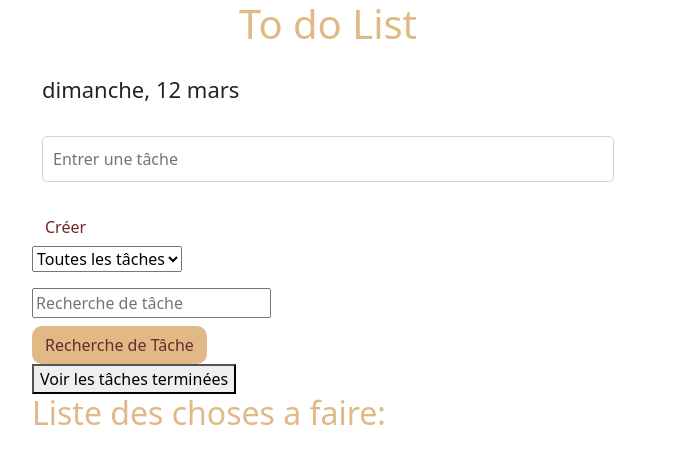
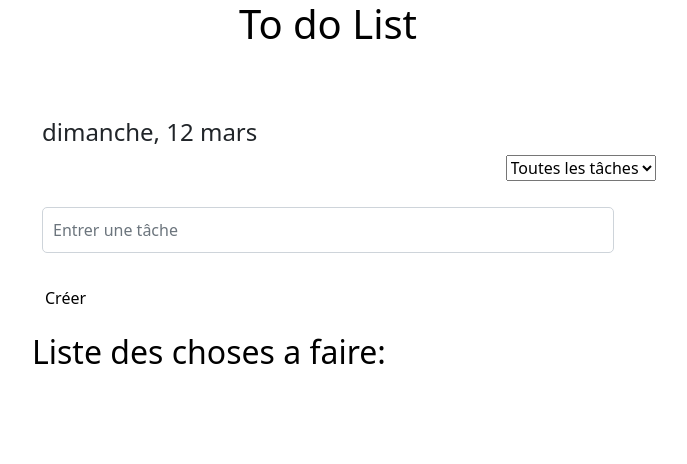
Before and after one commit to josuekisa/tp_js_cornillon, a React (Create React App) app: page / in a window 1280 px wide. Shown: the top 464 px of the page, without its empty margins (312-999 px from the left). Built offline with nearby package versions, Linux system fonts and the light colour scheme.

Commit message:
to do list quasiment finis

```diff
--- a/package.json
+++ b/package.json
@@ -10,11 +10,11 @@
     "bootstrap": "^5.2.3",
     "localStorage": "^1.0.4",
     "papercss": "^1.9.1",
-    "primereact": "^9.2.3",
     "react": "^18.2.0",
     "react-dom": "^18.2.0",
     "react-icons": "^4.8.0",
     "react-scripts": "5.0.1",
+    "react-select": "^5.7.2",
     "web-vitals": "^2.1.0"
   },
   "scripts": {
--- a/src/App.js
+++ b/src/App.js
@@ -1,5 +1,4 @@
 import '../node_modules/bootstrap/dist/css/bootstrap.min.css'
-//import '../node_modules/papercss/dist/paper.min.css'
 import '../node_modules/animate.css/animate.min.css'
 
 
@@ -11,6 +10,8 @@ function App() {
   return (
     <div className="App">
      <h1 className="text-center">To do List</h1>
+
+
      <Form/>
     </div>
 
--- a/src/Form.js
+++ b/src/Form.js
@@ -5,8 +5,10 @@ import { IoIosCheckmarkCircle } from 'react-icons/io';
 import { FiCircle } from 'react-icons/fi';
 import { FaEdit} from 'react-icons/fa';
 import { RiDeleteBin5Line} from 'react-icons/ri';
+import {BiUndo } from 'react-icons/bi';
+import "../node_modules/bootstrap/dist/css/bootstrap.min.css";
 
-//import { SelectButton } from 'primereact/selectbutton';
+
 
 
 
@@ -17,28 +19,22 @@ const Form = () => {
   const [currentTask, setCurrentTask] = useState('');
   const [editingIndex, setEditingIndex] = useState(null);
   const [filterStatus, setFilterStatus] = useState('all');
-  const [searchItem, setSearchItem] = useState('');
-  const [showCompleted, setShowCompleted] = useState(false);
 
 
-
-  const handleUpdateFilter= (event)=>{
+    const handleUpdateFilter= (event)=>{
     console.log('updating')
     setFilterStatus(event.target.value)
 
   };
 
 
-  const handleShowCompleted = () => {
-    setShowCompleted(!showCompleted);
-  };
 
 
 
   const filterTasks = (tasks, filterStatus) => {
     switch (filterStatus) {
       case 'completed':
-        return showCompleted ? tasks.filter(task => task.completed) : [];
+        return  tasks.filter(task => task.completed) ;
       case 'incomplete':
         return tasks.filter(task => !task.completed);
       default:
@@ -57,7 +53,7 @@ const filteredTasks = filterTasks(todos, filterStatus);
     event.preventDefault();
 
     if (editingIndex === null ) {
-      // Add new task
+      // ajout d'une tâche
       let uniqueId =new Date().getTime().toString(36) + new Date().getUTCMilliseconds();
       setTodos(
         todos.concat({
@@ -69,7 +65,7 @@ const filteredTasks = filterTasks(todos, filterStatus);
       setCurrentTask('');
 
     } else {
-      // Edit existing task
+      // editer une tâche
       const newTaskData = [...todos];
       newTaskData[editingIndex].text = currentTask;
       setTodos(newTaskData);
@@ -104,17 +100,7 @@ const filteredTasks = filterTasks(todos, filterStatus);
   };
 
 
-
-
-
-  const handleSearch = (event) => {
-    event.preventDefault();
-    setSearchItem(event.target.value);
-  };
-
-
-
-
+//recupère les taches dans le localStorage
   useEffect(() => {
 		const data = JSON.parse(localStorage.getItem('todos'));
 		if (data) {
@@ -122,6 +108,8 @@ const filteredTasks = filterTasks(todos, filterStatus);
 		}
 	}, []);
 
+
+  //sauvegarde les tache dans le localStorage
   useEffect(() => {
 		localStorage.setItem('todos', JSON.stringify(todos));
 	}, [todos]);
@@ -136,10 +124,19 @@ const filteredTasks = filterTasks(todos, filterStatus);
   return (
     <div className="m-auto px-4 col-12 col-sm-10 col-lg-6">
       <form onSubmit={handleSubmit} className="form-row align-items-center mb-3">
-
-      <h4 className="date">
-					<div>{`${Today},`} {`${day} ${month}`}</div>
+      <div class="date">
+      <h4 >
+					{`${Today},`} {`${day} ${month}`}
           </h4>
+          </div>
+         <div class="select-wrapper">
+          <div  id='status'>
+           <select  value={filterStatus} onChange={handleUpdateFilter}>
+          <option value="all" >Toutes les tâches</option>
+          <option value="completed"  >Complet</option>
+          <option value="incomplete"  >Incomplet  </option>
+        </select>
+        </div>
         <label id='todo'htmlFor="todo" className="form-label mt-3">
           <input
             type="text"
@@ -151,14 +148,11 @@ const filteredTasks = filterTasks(todos, filterStatus);
           />
 
         </label>
+        </div>
         <button id='btn-create'type="submit" class="mt-2 btn d-block">
           {editingIndex === null ? 'Créer' : 'Modifier'}
         </button>
-        <select id='status' value={filterStatus} onChange={handleUpdateFilter}>
-          <option value="all">Toutes les tâches</option>
-          <option value="completed">Complet</option>
-          <option value="incomplete">Incomplet  </option>
-        </select>
+
         {editingIndex !== null && (
 
 
@@ -168,25 +162,12 @@ const filteredTasks = filterTasks(todos, filterStatus);
             onClick={() => setEditingIndex(null)}
 
           >
-            Annuler
+            <BiUndo/>
           </button>
         )}
 
       </form>
-      <form onSubmit={handleSearch}   >
-      <input type="text"
-          placeholder="Recherche de tâche"
-          value={searchItem}
-          onChange={handleSearch} />
-      <button id='btn-search' type="submit" class="mt-2 btn d-block">
-           Recherche de Tâche
-        </button>
-        </form>
-
-        <button onClick={handleShowCompleted}>
-  {showCompleted ? 'Masquer les tâches terminées' : 'Voir les tâches terminées'}
-</button>
-
+<div>
 
       <h2>Liste des choses a faire:</h2>
       <ul className="list-group">
@@ -234,7 +215,7 @@ const filteredTasks = filterTasks(todos, filterStatus);
               type="button"
               onClick={() => handleComplete(index)}
             >
-              {!todos.completed  ? (<FiCircle/>):(<IoIosCheckmarkCircle className={todos.completed ? 'icone-done' : ''}/>)/*'Non validée' : '✅'*/}
+              {!todos.completed  ? (<FiCircle/>):(<IoIosCheckmarkCircle className={todos.completed ? 'icone-done' : ''}/>)}
             </button>
           </>
         )}
@@ -243,6 +224,7 @@ const filteredTasks = filterTasks(todos, filterStatus);
   </ul>
 
 </div>
+</div>
 );
 };
 
--- a/src/css/form.css
+++ b/src/css/form.css
@@ -1,35 +1,30 @@
 
  #todo{
-    display: block;
+    display:block;
     margin-bottom: 5px;
     width: 100%;
   padding: 10px;
   outline: none;
   border-radius: 5px;
-  transition: all .5s ease-in-out;
+
 
  }
 
- .date{
-    display:inline-flex;
-    font-size: 22px;
+   .date   {
+    margin-top: 70px;
     margin-left: 10px;
-    margin-top: 10px;
-  }
-
-   .date div {
-    margin-top: 10px;
+    position:relative;
   }
 #btn-create {
 
 
-    color:rgb(110, 40, 40);
+    color:rgb(0, 0, 0);
    border-radius: 10px;
    animation: backInLeft;
    animation-duration: 2s; /* don't forget to set a duration! */
 }
 .btn-edit{
-
+  background-color: rgb(255, 255, 255);
     padding :10px;
     padding-bottom:10px ;
     margin-right: 7px;
@@ -43,7 +38,7 @@
 
 
 .btn-del{
-
+  background-color: rgb(255, 255, 255);
     padding :10px;
     padding-bottom:10px ;
     margin-right: 7px;
@@ -52,13 +47,15 @@
     border-style:hidden;
     animation: bounceInRight;
    animation-duration: 2s; /* don't forget to set a duration! */
+   color: rgb(255, 0, 0);
 
 
 
 }
 
-.btn-vld{
 
+.btn-vld {
+    background-color: rgb(255, 255, 255);
     padding :10px;
     padding-bottom:10px ;
     margin-right: 7px;
@@ -67,25 +64,12 @@
     border-style:hidden;
     animation: bounceInRight;
    animation-duration: 3s; /* don't forget to set a duration! */
+   color: green;
 }
 
-/*#btn-save{
-   background-color: rgb(224, 185, 134);
-    color:rgb(110, 40, 40);
-   border-radius: 10px;
-   animation: backInUp;
-   animation-duration: 2s; /* don't forget to set a duration!
 
-}*/
 
-#btn-search{
-    display:inline;
-    background-color: rgb(224, 185, 134);
-    color:rgb(110, 40, 40);
-   border-radius: 10px;
-   animation: backInRight;
-   animation-duration: 2s; /* don't forget to set a duration! */
-}
+
 
 
 span{
@@ -96,12 +80,16 @@ span{
      margin-bottom: 7px;
     border-radius: 10px;
     border-style:hidden;
-    border: solid #38D08A;
+
+
     animation: lightSpeedInRight;
     animation-duration: 1s;
 
 }
 
-.icone-delete{
-    background-color: red;
+
+
+#status{
+display:inline-block;
+    margin-left: 80%;
 }
--- a/src/css/index.css
+++ b/src/css/index.css
@@ -1,10 +1,15 @@
-@import url('./style.css');
 @import url('./form.css');
 @import url('https://fonts.googleapis.com/css2?family=Poppins:ital,wght@0,100;0,200;0,300;0,400;0,500;0,600;0,700;1,200;1,500&display=swap');
 
 
+html body {
+  background-color: rgb(255, 255, 255);
+
+}
+
 
 body {
+  position: flexbox;
   margin: 0;
   font-family: -apple-system, BlinkMacSystemFont, 'Segoe UI', 'Roboto', 'Oxygen',
     'Ubuntu', 'Cantarell', 'Fira Sans', 'Droid Sans', 'Helvetica Neue',
@@ -19,4 +24,6 @@ code {
 }
 
 
-@import url('https://fonts.googleapis.com/css2?family=Poppins:ital,wght@0,100;0,200;0,300;0,400;0,500;0,600;0,700;1,200;1,500&display=swap');
+h1, h2, h3{
+  color: #000000;
+}
--- a/src/css/style.css
+++ /dev/null
@@ -1,11 +0,0 @@
-
-html body {
-    background-color: rgb(255, 255, 255);
-
-}
-h1, h2, h3{
-    color:rgb(224, 185, 134);
-}
-#todo{
-    color:rgb(224, 185, 134);
-}
```
Also changed, not shown: 1 other file (tests, documents, lock files or other folders).
